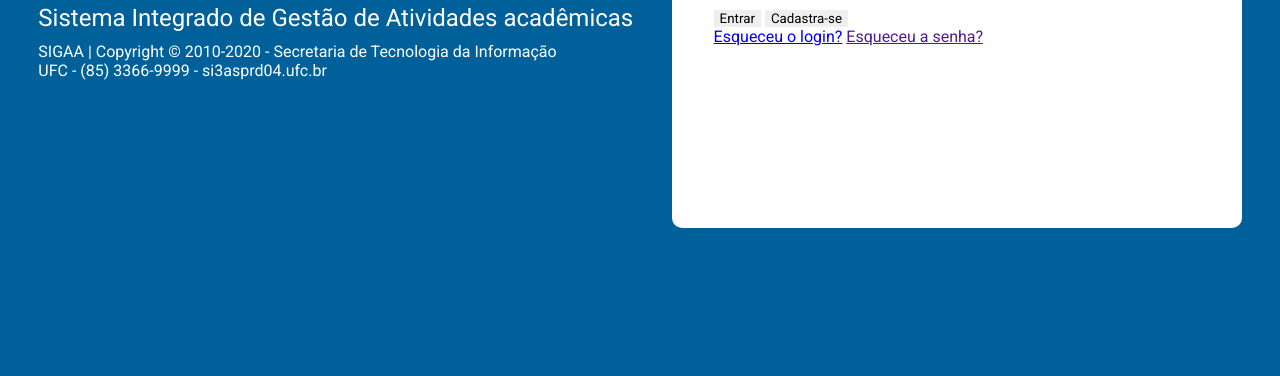
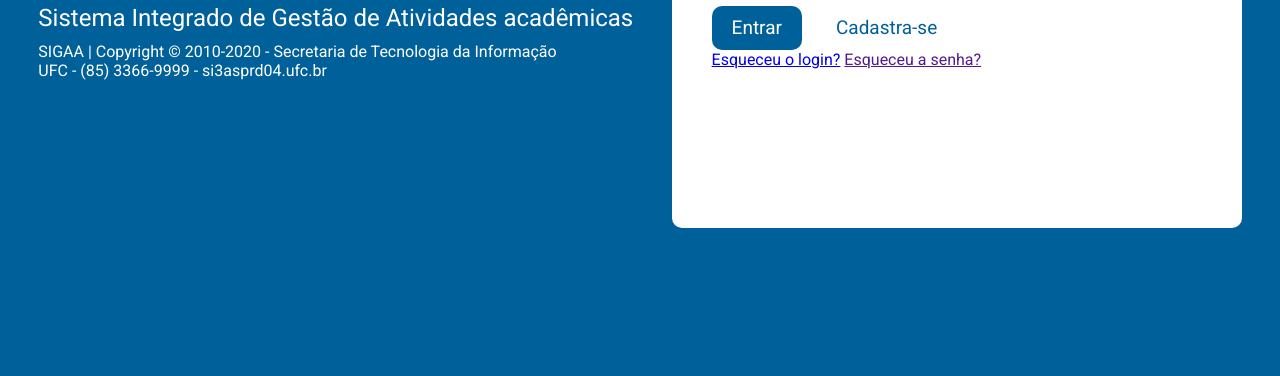
Before and after one commit to AgaciMario/SIGAA-Remake, a plain HTML site: page index.html in a window 1280 px wide. Shown: the part 424-800 px from the top of the page. Drawn offline with Linux system fonts and the light colour scheme.

Commit message:
Botão signIn e link signUp estilizados.

```diff
--- a/index.html
+++ b/index.html
@@ -43,8 +43,8 @@
         <label for="passwd">Senha</label>
       </div>
 
-      <button type="submit">Entrar</button>
-      <button href="/">Cadastra-se</button>
+      <button class="signIn" type="submit">Entrar</button>
+      <a class="signUp" href="">Cadastra-se</a>
     </form>
 
     <!--Links úteis-->
--- a/style.css
+++ b/style.css
@@ -48,7 +48,7 @@
   background-color: white;
   min-width: 570px;
   min-height: 503px;
-  padding: 42px;
+  padding: 40px;
   border-radius: 10px;
 }
 
@@ -70,6 +70,7 @@
 .input_div label {
   width: 100%;
   height: 100%;
+  padding: 10px;
   border-radius: 10px;
   font-size: 19px;
   color: var(--gray);
@@ -82,5 +83,24 @@
   left: 0;
   pointer-events: none;
   border: 1px solid var(--gray);
+}
+
+.signIn,
+.signUp {
+  height: 44px;
   padding: 10px;
+  font-size: 19px;
+  border-radius: 10px
 }
+
+.signIn {
+  background: var(--blue);
+  color: white;
+  padding: 10px 20px;
+}
+
+.signUp {
+  text-decoration: none;
+  color: var(--blue);
+  margin-left: 20px;
+}
```
